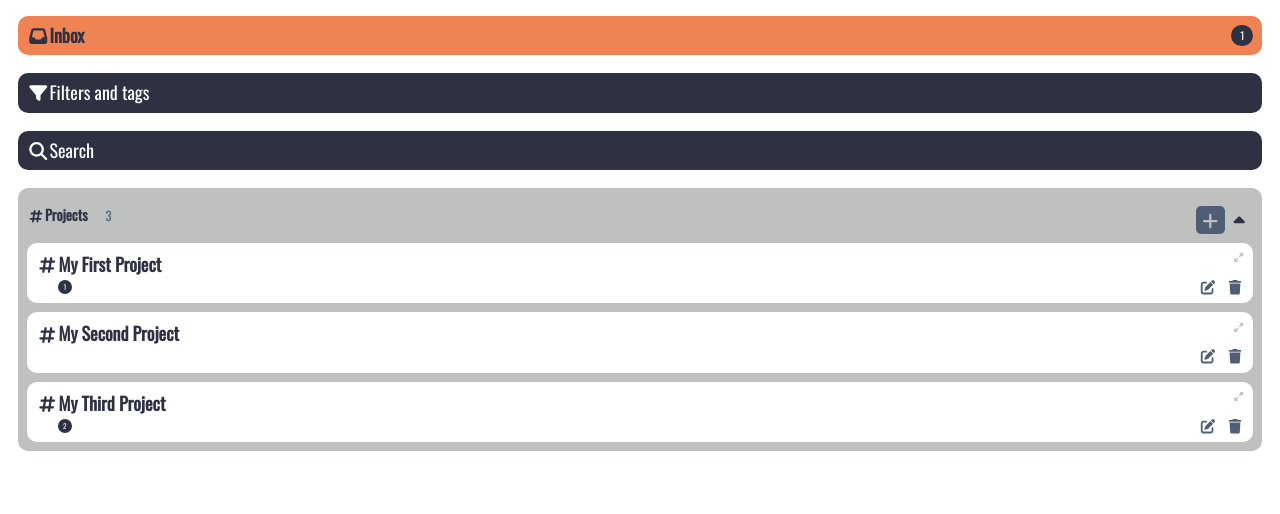
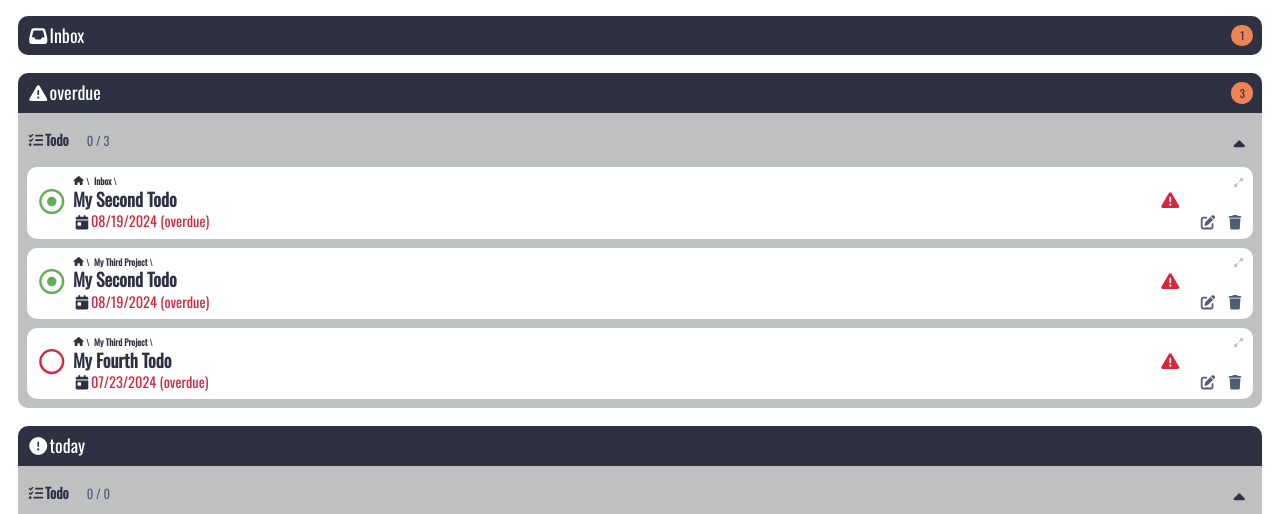
Before and after one commit to frarosset/todo-list, a website built with webpack: page src/index.html in a window 1280 px wide. Shown: the part 250-764 px from the top of the page. Built offline with nearby package versions, Linux system fonts and the light colour scheme; what pubsub-js, webfontloader would draw is missing.

Commit message:
Add overdue, today and upcoming views on homeDomComponent view
Each one is represented as a resultsDomMiniNavComponent div (to
have a link to the view showing just the corresponding results
list), and a resultsDomListComponent div (to quickly display the
corresponding items directly in the homePage, since they are
important info to show the user).

Minor style changes have been applied.

```diff
--- a/src/index.css
+++ b/src/index.css
@@ -668,6 +668,8 @@ body > main {
   background-color: var(--home-filters-and-tags-mini-nav-bg-color);
 }
 
+.project-mini-nav-div__title-h2,
+.results-mini-nav-div__title-h2,
 .filters-and-tags-mini-nav-div__title-h2,
 .search-mini-nav-div__title-h2 {
   font-weight: normal;
@@ -697,9 +699,19 @@ body > main {
 .todo-mini-nav-div__n-todo-nested-icon,
 .note-mini-nav-div__n-todo-nested-icon,
 .results-mini-nav-div__n-todo-icon {
+  color: var(--ntodonested-nav-color);
+  background-color: var(--ntodonested-nav-bg-color);
+}
+
+.project-mini-nav-div__n-todo-nested-icon,
+.todo-mini-nav-div__n-todo-nested-icon,
+.note-mini-nav-div__n-todo-nested-icon,
+.results-mini-nav-div__n-todo-icon {
   font-size: var(--ntodonested-nav-fontsize);
 }
 
+.project-mini-nav-div__n-todo-nested-icon__hidden,
+.results-mini-nav-div__n-todo-icon__hidden,
 .todo-mini-div__due-date-info-div__none,
 .project-mini-div__n-todo-nested-icon__hidden,
 .todo-mini-div__n-todo-nested-icon__hidden,
@@ -768,6 +780,14 @@ body > main {
 .search-div__lookup-input::placeholder {
   font-style: italic;
   color: var(--col-grey);
+}
+
+.home-div__imminence-results .results-mini-nav-div {
+  border-radius: var(--base-mini-radius) var(--base-mini-radius) 0 0;
+}
+
+.home-div__imminence-results .todo-list-div {
+  border-radius: 0 0 var(--base-mini-radius) var(--base-mini-radius);
 }
 
 /* new/edit todo/project dialog and form */
@@ -1070,7 +1090,7 @@ body > main {
   --base-mini-radius: 10px;
   --base-list-new-item-btn-radius: 5px;
 
-  --home-project-mini-nav-color: var(--col-txt);
+  --home-project-mini-nav-color: var(--col-txt-alt);
   --home-filters-and-tags-mini-nav-color: var(--col-txt-alt);
   --base-list-new-item-btn-color: var(--col-grey);
   --otherinfo-line-color: var(--col-grey);
@@ -1084,8 +1104,9 @@ body > main {
   --base-list-size-color: var(--col-secondary);
   --lighter-btn-color: var(--col-secondary);
   --ntodonested-color: var(--col-white);
+  --ntodonested-nav-color: var(--col-black);
 
-  --home-project-mini-nav-bg-color: var(--col-accent);
+  --home-project-mini-nav-bg-color: var(--col-black);
   --home-filters-and-tags-mini-nav-bg-color: var(--col-black);
   --base-list-bg-color: var(--col-grey);
   --base-list-new-item-btn-bg-color: var(--col-secondary);
@@ -1095,6 +1116,7 @@ body > main {
   --dialog-content-bg-color: var(--bg-col);
   --dialog-submit-btn-bg-color: var(--col-accent);
   --ntodonested-bg-color: var(--col-black);
+  --ntodonested-nav-bg-color: var(--col-accent);
 
   --dialog-margin: var(--main-padding);
   --dialog-width: calc(var(--max-width) - 2 * var(--main-padding));
--- a/src/js-modules/dom/homeDomComponent.js
+++ b/src/js-modules/dom/homeDomComponent.js
@@ -9,6 +9,11 @@ import filtersAndTagsComponent from "../logic/filtersAndTagsComponent.js";
 import filtersAndTagsDomMiniNavComponent from "./filtersAndTagsDomMiniNavComponent.js";
 import searchComponent from "../logic/searchComponent.js";
 import searchDomMiniNavComponent from "./searchDomMiniNavComponent.js";
+import todoComponent from "../logic/todoComponent.js";
+import todoDomComponent from "./todoDomComponent.js";
+import resultsComponent from "../logic/resultsComponent.js";
+import resultsDomListComponent from "./resultsDomListComponent.js";
+import resultsDomMiniNavComponent from "./resultsDomMiniNavComponent.js";
 
 import { uiIcons } from "./uiIcons.js";
 
@@ -20,6 +25,7 @@ export default class homeDomComponent {
     content: `content`,
     path: `path`,
     titleH2: `title-h2`,
+    imminenceResults: `imminence-results`,
   };
 
   getCssClass(element) {
@@ -54,10 +60,40 @@ export default class homeDomComponent {
 
     const inboxDom = new projectDomMiniNavComponent(root.inboxProject);
 
-    const projectListDom = new projectListDomComponent(
-      root.customProjectsList,
-      false //hide path
-    );
+    /**/
+
+    const imminenceResultsComponents = [];
+    const imminenceResults = [];
+    const getImminenceFilterResults = (idx) => {
+      return new resultsComponent(
+        {
+          title: todoComponent.imminenceLabels[idx],
+          icon: todoDomComponent.imminenceIcons[idx],
+          variable: "imminence",
+          value: idx,
+        },
+        root
+      );
+    };
+    const imminenceIdxArr = [
+      todoComponent.overdueIdx,
+      todoComponent.todayIdx,
+      todoComponent.upcomingIdx,
+    ];
+    imminenceIdxArr.forEach((idx) => {
+      imminenceResultsComponents.push(getImminenceFilterResults(idx));
+    });
+    imminenceResultsComponents.forEach((obj) => {
+      const resultsDomMiniNav = new resultsDomMiniNavComponent(obj);
+      const resultsDomList = new resultsDomListComponent(obj);
+
+      const imminenceResult = initDiv(this.getCssClass("imminenceResults"));
+      imminenceResult.append(resultsDomMiniNav.div, resultsDomList.div);
+
+      imminenceResults.push(imminenceResult);
+    });
+
+    /**/
 
     const filtersAndTags = new filtersAndTagsComponent({}, root);
     const filtersAndTagsDomMiniNav = new filtersAndTagsDomMiniNavComponent(
@@ -67,8 +103,14 @@ export default class homeDomComponent {
     const search = new searchComponent({}, root);
     const searchDomMiniNav = new searchDomMiniNavComponent(search);
 
+    const projectListDom = new projectListDomComponent(
+      root.customProjectsList,
+      false //hide path
+    );
+
     contentDiv.append(
       inboxDom.div,
+      ...imminenceResults, // it's an array of divs
       filtersAndTagsDomMiniNav.div,
       searchDomMiniNav.div,
       projectListDom.div
```
